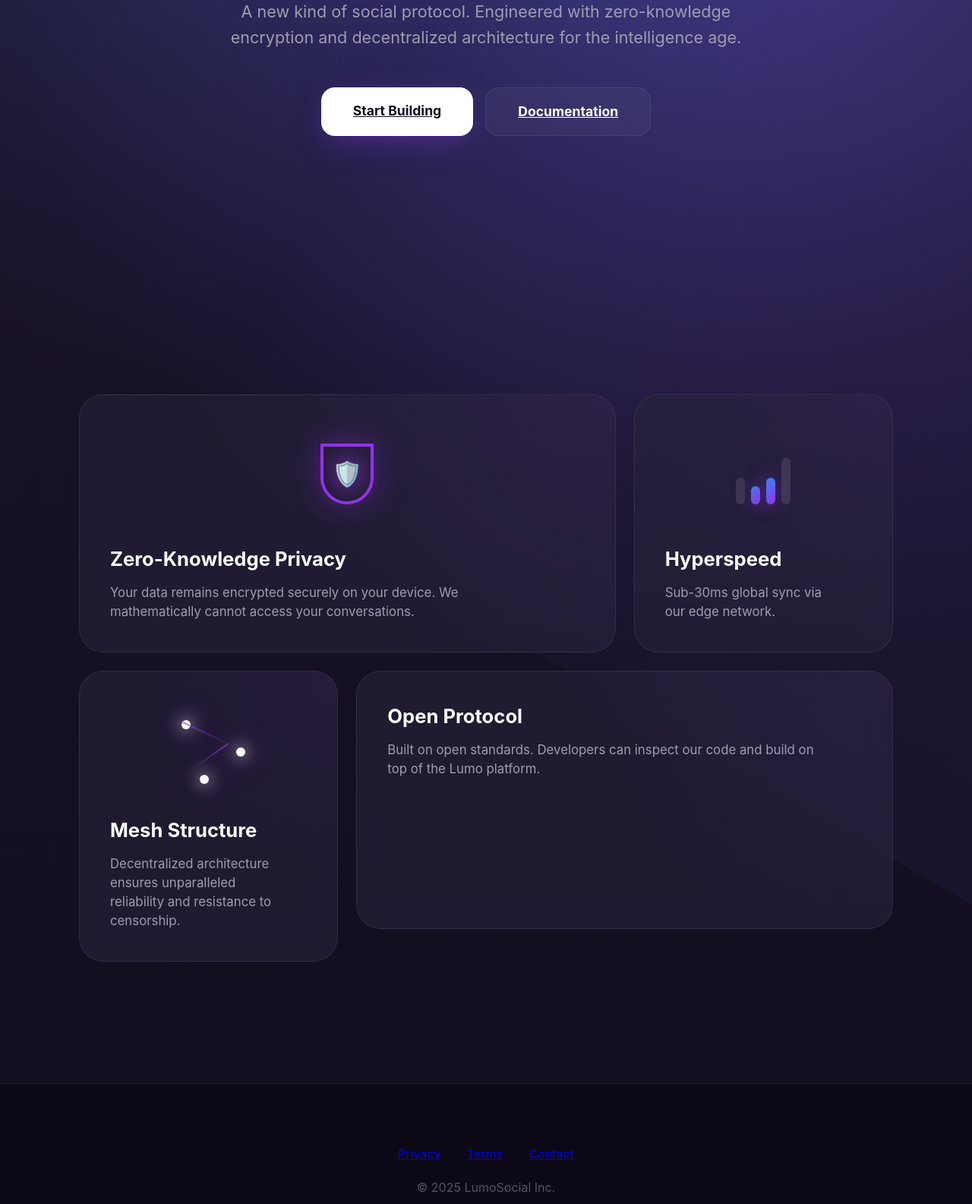
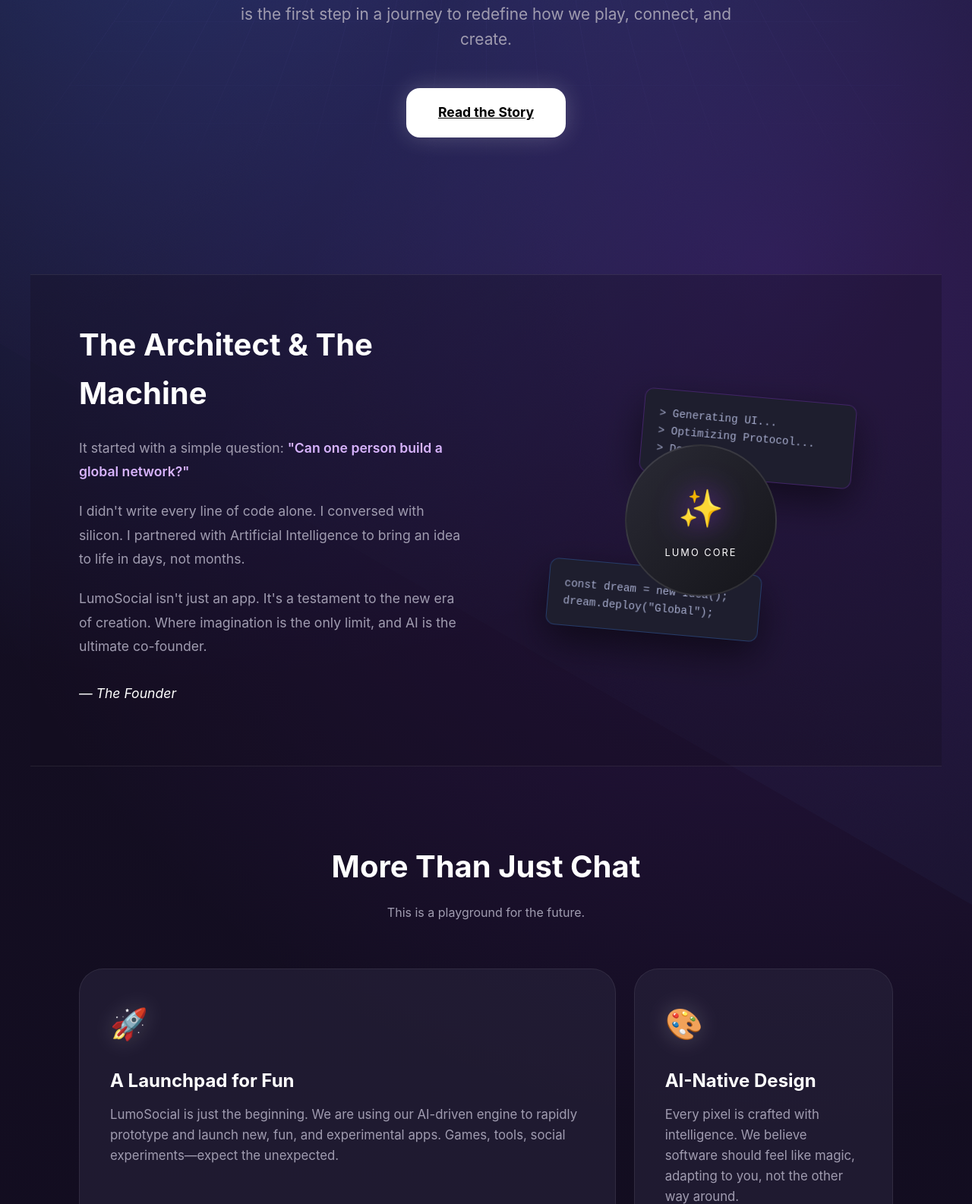
Before and after one commit to Andy1221-98/lumosocial-site, a plain HTML site: page index.html in a window 1280 px wide. Shown: the part 502-2087 px from the top of the page at 76% size. Drawn offline with Linux system fonts and the light colour scheme.

Commit message:
Update index.html

```diff
--- a/index.html
+++ b/index.html
@@ -3,42 +3,39 @@
 <head>
     <meta charset="UTF-8">
     <meta name="viewport" content="width=device-width, initial-scale=1.0">
-    <title>LumoSocial | The Connection Network</title>
+    <title>LumoSocial | Born from Intelligence</title>
     <style>
         :root {
-            /* --- 核心升级1：星云紫蓝背景色系 --- */
-            --bg-deep: #120c1f; /* 新底色：深紫罗兰，比纯黑更有韵味 */
-            --bg-surface: rgba(40, 35, 60, 0.6); /* 卡片背景更透亮，带紫色调 */
+            --bg-deep: #120c1f;
+            --bg-surface: rgba(40, 35, 60, 0.6);
             --text-primary: #ffffff;
-            --text-secondary: #a09cb0; /* 副标题带一点紫灰 */
-            /* 品牌核心渐变：更鲜艳的蓝紫融合 */
+            --text-secondary: #a09cb0;
             --accent-gradient: linear-gradient(135deg, #3b82f6, #9333ea);
             --accent-blue: #3b82f6;
             --accent-purple: #9333ea;
             --border: rgba(255, 255, 255, 0.08);
-            --grid-color: rgba(120, 100, 255, 0.08); /* 网格也带紫色光 */
+            --grid-color: rgba(120, 100, 255, 0.08);
         }
 
         * { margin: 0; padding: 0; box-sizing: border-box; font-family: -apple-system, BlinkMacSystemFont, "SF Pro Display", "Inter", sans-serif; }
 
         body {
             background-color: var(--bg-deep);
-            /* 复合背景：顶部强烈的蓝紫星云光 + 底部的深色过渡 */
             background-image:
-                radial-gradient(circle at 50% 0%, rgba(59, 130, 246, 0.3) 0%, transparent 50%), /* 顶部蓝光 */
-                radial-gradient(circle at 80% 20%, rgba(147, 51, 234, 0.25) 0%, transparent 50%), /* 右侧紫光 */
-                linear-gradient(to bottom, #1a1528 0%, var(--bg-deep) 100%); /* 整体过渡 */
+                radial-gradient(circle at 20% 10%, rgba(59, 130, 246, 0.25) 0%, transparent 40%),
+                radial-gradient(circle at 80% 30%, rgba(147, 51, 234, 0.2) 0%, transparent 50%),
+                linear-gradient(to bottom, #151024 0%, var(--bg-deep) 100%);
             color: var(--text-primary);
             overflow-x: hidden;
-            line-height: 1.5;
+            line-height: 1.6;
             -webkit-font-smoothing: antialiased;
             min-height: 100vh;
         }
 
-        /* --- 新增：缓慢旋转的极光层 (增加背景流动感) --- */
+        /* 极光背景 */
         .aurora-layer {
             position: fixed; top: -50%; left: -50%; width: 200%; height: 200%;
-            background: conic-gradient(from 180deg at 50% 50%, transparent 0deg, rgba(147, 51, 234, 0.1) 120deg, rgba(59, 130, 246, 0.1) 240deg, transparent 360deg);
+            background: conic-gradient(from 180deg at 50% 50%, transparent 0deg, rgba(147, 51, 234, 0.08) 120deg, rgba(59, 130, 246, 0.08) 240deg, transparent 360deg);
             mix-blend-mode: screen;
             animation: auroraSpin 60s linear infinite;
             z-index: -3; pointer-events: none;
@@ -52,129 +49,139 @@
                 linear-gradient(90deg, var(--grid-color) 1px, transparent 1px);
             background-size: 80px 80px;
             transform: perspective(1000px) rotateX(60deg) translateY(-100px) translateZ(-300px);
-            opacity: 0.8;
-            pointer-events: none;
-            z-index: -2;
+            opacity: 0.6; pointer-events: none; z-index: -2;
             mask-image: linear-gradient(to bottom, rgba(0,0,0,0) 0%, rgba(0,0,0,1) 40%, rgba(0,0,0,0) 80%);
         }
 
-        /* --- Navigation & New Abstract Logo --- */
+        /* Navigation */
         nav {
             position: fixed; top: 0; width: 100%; z-index: 50;
             padding: 18px 8%;
             display: flex; justify-content: space-between; align-items: center;
-            backdrop-filter: blur(25px) saturate(150%); /* 磨砂感更强 */
-            background: rgba(18, 12, 31, 0.7); /* 适配新背景 */
+            backdrop-filter: blur(25px) saturate(150%);
+            background: rgba(18, 12, 31, 0.8);
             border-bottom: 1px solid var(--border);
         }
 
         .brand-container { display: flex; align-items: center; gap: 14px; text-decoration: none; }
-        /* 核心升级2：全新抽象几何 Logo */
-        .brand-icon-svg {
-            width: 34px; height: 34px;
-            filter: drop-shadow(0 0 12px rgba(147, 51, 234, 0.6)); /* 紫色辉光 */
-        }
+        .brand-icon-svg { width: 34px; height: 34px; filter: drop-shadow(0 0 12px rgba(147, 51, 234, 0.6)); }
         .brand-text { font-size: 1.4rem; letter-spacing: -0.5px; line-height: 1; }
         .brand-lumo { font-weight: 800; background: var(--accent-gradient); -webkit-background-clip: text; -webkit-text-fill-color: transparent; }
         .brand-social { font-weight: 400; color: var(--text-primary); opacity: 0.9; }
 
         .nav-items a { color: var(--text-secondary); margin-left: 32px; font-size: 0.95rem; transition: 0.2s; font-weight: 500; }
         .nav-items a:hover { color: white; }
-        .nav-cta { background: var(--text-primary); color: var(--bg-deep) !important; padding: 10px 22px; border-radius: 12px; font-weight: 700; transition: 0.3s; box-shadow: 0 4px 15px rgba(0,0,0,0.1); }
-        .nav-cta:hover { box-shadow: 0 0 25px rgba(147, 51, 234, 0.4); transform: translateY(-2px) scale(1.02);}
+        .nav-cta { background: white; color: black !important; padding: 10px 22px; border-radius: 12px; font-weight: 700; transition: 0.3s; }
+        .nav-cta:hover { transform: translateY(-2px); box-shadow: 0 0 20px rgba(255,255,255,0.4); }
 
-        /* --- Hero Section --- */
-        .hero { padding: 180px 5% 120px; text-align: center; max-width: 1200px; margin: 0 auto; position: relative; }
+        /* --- Hero: The Hook --- */
+        .hero { padding: 180px 5% 100px; text-align: center; max-width: 1000px; margin: 0 auto; }
+
+        /* 故事感的标签 */
         .pill {
-            display: inline-flex; align-items: center; gap: 8px; padding: 8px 16px; border-radius: 99px;
-            background: rgba(147, 51, 234, 0.1); border: 1px solid rgba(147, 51, 234, 0.25); /* 使用紫色调 */
-            font-size: 0.85rem; color: #d8b4fe; margin-bottom: 32px; font-weight: 600;
-            animation: fadeIn 1s ease-out; letter-spacing: 0.5px;
+            display: inline-flex; align-items: center; gap: 8px; padding: 8px 18px; border-radius: 99px;
+            background: rgba(255, 255, 255, 0.05); border: 1px solid rgba(255, 255, 255, 0.1);
+            font-size: 0.9rem; color: #e9d5ff; margin-bottom: 32px; font-weight: 500;
+            animation: fadeIn 1s ease-out; letter-spacing: 0.5px; font-style: italic;
         }
-        .pill::before { content:''; width: 8px; height: 8px; background: #a853ba; border-radius: 50%; box-shadow: 0 0 8px #a853ba; }
 
         h1 {
-            font-size: clamp(3.5rem, 8vw, 6.5rem); font-weight: 800; letter-spacing: -0.04em; line-height: 1.1;
-            /* 标题渐变带一点点紫 */
-            background: linear-gradient(180deg, #ffffff 30%, #b4a8d0 100%);
+            font-size: clamp(3rem, 7vw, 5.5rem); font-weight: 800; letter-spacing: -0.04em; line-height: 1.1;
+            background: linear-gradient(180deg, #fff 20%, #a853ba 100%);
             -webkit-background-clip: text; -webkit-text-fill-color: transparent;
-            margin-bottom: 24px; text-shadow: 0 10px 50px rgba(147, 51, 234, 0.2);
+            margin-bottom: 24px; text-shadow: 0 0 60px rgba(147, 51, 234, 0.3);
             animation: slideUp 1s cubic-bezier(0.16, 1, 0.3, 1) forwards; opacity: 0; transform: translateY(20px);
         }
+
         .hero p {
-            font-size: 1.35rem; color: var(--text-secondary); max-width: 680px; margin: 0 auto 48px; line-height: 1.6;
+            font-size: 1.3rem; color: var(--text-secondary); max-width: 700px; margin: 0 auto 48px; line-height: 1.6;
             animation: slideUp 1s cubic-bezier(0.16, 1, 0.3, 1) 0.2s forwards; opacity: 0; transform: translateY(20px);
         }
+
         .hero-btns {
-            display: flex; gap: 16px; justify-content: center; margin-bottom: 120px;
+            display: flex; gap: 16px; justify-content: center; margin-bottom: 80px;
             animation: slideUp 1s cubic-bezier(0.16, 1, 0.3, 1) 0.4s forwards; opacity: 0; transform: translateY(20px);
         }
         .btn-primary {
-            padding: 18px 42px; background: var(--text-primary); color: var(--bg-deep); border-radius: 18px; font-weight: 700; font-size: 1.1rem;
-            transition: 0.3s; box-shadow: 0 10px 40px -10px rgba(147, 51, 234, 0.5); /* 紫色投影 */
+            padding: 18px 42px; background: white; color: black; border-radius: 18px; font-weight: 700; font-size: 1.1rem;
+            transition: 0.3s; box-shadow: 0 0 30px rgba(255,255,255,0.2);
         }
-        .btn-primary:hover { transform: translateY(-3px) scale(1.02); box-shadow: 0 20px 60px -10px rgba(147, 51, 234, 0.7); }
-        .btn-ghost {
-            padding: 18px 42px; background: rgba(255,255,255,0.04); color: var(--text-primary); border-radius: 18px; font-weight: 700; font-size: 1.1rem;
-            transition: 0.3s; border: 1px solid var(--border); backdrop-filter: blur(10px);
+        .btn-primary:hover { transform: translateY(-3px) scale(1.02); box-shadow: 0 0 50px rgba(255,255,255,0.4); }
+
+        /* --- Story Section: The Creator's Monologue --- */
+        .story-section {
+            max-width: 1200px; margin: 0 auto 100px; padding: 60px 5%;
+            border-top: 1px solid var(--border); border-bottom: 1px solid var(--border);
+            background: rgba(20, 15, 30, 0.3);
         }
-        .btn-ghost:hover { border-color: rgba(255,255,255,0.3); background: rgba(255,255,255,0.08); transform: translateY(-3px); }
+        .story-grid { display: grid; grid-template-columns: 1fr 1fr; gap: 60px; align-items: center; }
+        .story-content h2 { font-size: 2.5rem; margin-bottom: 24px; font-weight: 700; color: white; }
+        .story-content p { font-size: 1.1rem; color: var(--text-secondary); margin-bottom: 20px; line-height: 1.8; }
+        .story-highlight { color: #d8b4fe; font-weight: 600; }
 
-        /* --- Features Grid (适配新色系) --- */
-        .features { max-width: 1200px; margin: 100px auto 160px; padding: 0 5%; }
-        .grid-container { display: grid; grid-template-columns: repeat(3, 1fr); grid-template-rows: repeat(2, 340px); gap: 24px; }
+        /* 故事视觉图：模拟代码生成的浮动块 */
+        .story-visual {
+            position: relative; height: 400px; display: flex; justify-content: center; align-items: center;
+        }
+        .code-block {
+            position: absolute; padding: 20px; background: #1e1e2e; border-radius: 12px; border: 1px solid rgba(147, 51, 234, 0.3);
+            font-family: monospace; font-size: 0.9rem; color: #a6accd; box-shadow: 0 20px 50px rgba(0,0,0,0.5);
+            animation: float 6s ease-in-out infinite; width: 280px;
+        }
+        .cb-1 { top: 10%; right: 10%; z-index: 1; animation-delay: 0s; transform: rotate(5deg); }
+        .cb-2 { bottom: 10%; left: 10%; z-index: 2; animation-delay: 1s; transform: rotate(-5deg); border-color: rgba(59, 130, 246, 0.3); }
+        .cb-main {
+            z-index: 3; background: linear-gradient(135deg, #2a2a35, #15151a);
+            text-align: center; display: flex; flex-direction: column; align-items: center; justify-content: center;
+            width: 200px; height: 200px; border-radius: 50%; border: 2px solid rgba(255,255,255,0.1);
+        }
+        .ai-spark { font-size: 3rem; margin-bottom: 10px; filter: drop-shadow(0 0 20px #9333ea); }
+
+        /* --- Vision Grid (Bento) --- */
+        .features { max-width: 1200px; margin: 0 auto 160px; padding: 0 5%; }
+        .section-header { text-align: center; margin-bottom: 60px; }
+        .section-header h2 { font-size: 2.5rem; margin-bottom: 16px; }
+        .grid-container { display: grid; grid-template-columns: repeat(3, 1fr); gap: 24px; }
+
         .bento-card {
             background: var(--bg-surface); border: 1px solid var(--border); border-radius: 32px;
             padding: 40px; position: relative; overflow: hidden;
-            display: flex; flex-direction: column; justify-content: space-between;
+            display: flex; flex-direction: column; justify-content: space-between; min-height: 320px;
             transition: 0.4s;
-            /* 卡片内部紫光 */
-            background-image: radial-gradient(circle at top right, rgba(147, 51, 234, 0.05), transparent 50%);
-            backdrop-filter: blur(20px);
         }
-        .bento-card:hover { transform: translateY(-8px) scale(1.01); border-color: rgba(147, 51, 234, 0.4); box-shadow: 0 25px 70px -20px rgba(147, 51, 234, 0.3); }
-        .col-span-2 { grid-column: span 2; } .row-span-2 { grid-row: span 2; }
-        .bento-content h3 { font-size: 1.6rem; margin-bottom: 12px; font-weight: 700; }
-        .bento-content p { color: var(--text-secondary); font-size: 1.05rem; line-height: 1.5; max-width: 90%; }
-        .visual-area { flex: 1; position: relative; margin-bottom: 30px; display: flex; align-items: center; justify-content: center; }
+        .bento-card:hover { transform: translateY(-8px); border-color: rgba(147, 51, 234, 0.4); background: rgba(50, 45, 75, 0.7); }
+        .col-span-2 { grid-column: span 2; }
 
-        /* Visuals - 使用新的紫蓝渐变 */
-        .shield { width: 70px; height: 80px; border: 4px solid var(--accent-purple); border-radius: 0 0 35px 35px; position: relative; display: flex; align-items: center; justify-content: center; box-shadow: 0 0 40px rgba(147, 51, 234, 0.4); }
-        .shield::after { content:'🛡️'; font-size: 32px; filter: drop-shadow(0 0 15px var(--accent-purple));}
-        .speed-bars { display: flex; gap: 8px; align-items: flex-end; height: 80px; }
-        .bar { width: 12px; background: rgba(255,255,255,0.1); border-radius: 6px; animation: eq 1.2s ease-in-out infinite; }
-        .bar.active { background: var(--accent-gradient); box-shadow: 0 0 25px rgba(147, 51, 234, 0.5); }
-        .network-dots { position: relative; width: 120px; height: 120px; }
-        .dot { position: absolute; width: 12px; height: 12px; background: white; border-radius: 50%; box-shadow: 0 0 20px white, 0 0 40px var(--accent-purple); }
-        .d1 { top: 20%; left: 20%; } .d2 { top: 50%; left: 80%; } .d3 { top: 80%; left: 40%; }
-        .line { position: absolute; height: 2px; background: linear-gradient(90deg, var(--accent-purple), transparent); transform-origin: 0 0; opacity: 0.7; }
-        .l1 { top: 26px; left: 26px; width: 75px; transform: rotate(25deg); } .l2 { top: 56px; left: 86px; width: 60px; transform: rotate(145deg); }
+        .bento-content h3 { font-size: 1.5rem; margin-bottom: 12px; font-weight: 700; color: white; }
+        .bento-content p { color: var(--text-secondary); font-size: 1.05rem; }
+
+        .icon-large { font-size: 2.5rem; margin-bottom: 24px; display: inline-block; filter: drop-shadow(0 0 15px rgba(255,255,255,0.2)); }
 
         footer { padding: 80px 5%; border-top: 1px solid var(--border); text-align: center; color: var(--text-secondary); background: rgba(12, 8, 20, 0.8); }
         .footer-links a { margin: 0 15px; transition: 0.3s; } .footer-links a:hover { color: var(--accent-purple); }
 
         @keyframes fadeIn { from { opacity: 0; } to { opacity: 1; } }
         @keyframes slideUp { from { opacity: 0; transform: translateY(30px); } to { opacity: 1; transform: translateY(0); } }
-        @keyframes eq { 0%, 100% { height: 30%; } 50% { height: 90%; } }
         @keyframes auroraSpin { 0% { transform: rotate(0deg); } 100% { transform: rotate(360deg); } }
+        @keyframes float { 0%, 100% { transform: translateY(0) rotate(5deg); } 50% { transform: translateY(-15px) rotate(5deg); } }
 
         @media (max-width: 768px) {
-            h1 { font-size: 3.5rem; }
-            .grid-container { grid-template-columns: 1fr; grid-template-rows: auto; }
-            .col-span-2, .row-span-2 { grid-column: span 1; grid-row: span 1; }
+            h1 { font-size: 3rem; }
+            .story-grid { grid-template-columns: 1fr; }
+            .grid-container { grid-template-columns: 1fr; }
+            .col-span-2 { grid-column: span 1; }
             .nav-items { display: none; }
         }
     </style>
     <svg width="0" height="0" style="position:absolute">
         <defs>
             <linearGradient id="brand-grad" x1="0%" y1="0%" x2="100%" y2="100%">
-                <stop offset="0%" style="stop-color:#3b82f6" /> <stop offset="100%" style="stop-color:#9333ea" /> </linearGradient>
+                <stop offset="0%" style="stop-color:#3b82f6" />
+                <stop offset="100%" style="stop-color:#9333ea" />
+            </linearGradient>
             <filter id="glow">
                 <feGaussianBlur stdDeviation="3" result="coloredBlur"/>
-                <feMerge>
-                    <feMergeNode in="coloredBlur"/>
-                    <feMergeNode in="SourceGraphic"/>
-                </feMerge>
+                <feMerge><feMergeNode in="coloredBlur"/><feMergeNode in="SourceGraphic"/></feMerge>
             </filter>
         </defs>
     </svg>
@@ -194,62 +201,83 @@
                 <span class="brand-lumo">Lumo</span><span class="brand-social">Social</span>
             </div>
         </a>
-
         <div class="nav-items">
-            <a href="#features">Platform</a>
-            <a href="#security">Technology</a>
-            <a href="#">Resources</a>
+            <a href="#story">Our Story</a>
+            <a href="#vision">Vision</a>
+            <a href="#">Labs</a>
         </div>
-        <a href="#" class="nav-cta">Get Started</a>
+        <a href="#" class="nav-cta">Explore Apps</a>
     </nav>
 
     <section class="hero">
-        <div class="pill">✨ The Lumo Network is live</div>
-        <h1>The Connection<br>Layer for AI.</h1>
-        <p>A new kind of social protocol. Engineered with zero-knowledge encryption and decentralized architecture for the intelligence age.</p>
+        <div class="pill">✨ Code Less. Create More.</div>
+        <h1>Born from a Prompt.<br>Built for the World.</h1>
+        <p>I am an AI entrepreneur exploring the frontiers of software. LumoSocial is the first step in a journey to redefine how we play, connect, and create.</p>
 
         <div class="hero-btns">
-            <a href="#" class="btn-primary">Start Building</a>
-            <a href="#" class="btn-ghost">Documentation</a>
+            <a href="#story" class="btn-primary">Read the Story</a>
         </div>
     </section>
 
-    <section class="features" id="features">
+    <section class="story-section" id="story">
+        <div class="story-grid">
+            <div class="story-content">
+                <h2>The Architect & The Machine</h2>
+                <p>It started with a simple question: <span class="story-highlight">"Can one person build a global network?"</span></p>
+                <p>I didn't write every line of code alone. I conversed with silicon. I partnered with Artificial Intelligence to bring an idea to life in days, not months.</p>
+                <p>LumoSocial isn't just an app. It's a testament to the new era of creation. Where imagination is the only limit, and AI is the ultimate co-founder.</p>
+                <p style="margin-top: 30px; font-style: italic; color: white;">— The Founder</p>
+            </div>
+            <div class="story-visual">
+                <div class="code-block cb-1">
+                    > Generating UI...<br>
+                    > Optimizing Protocol...<br>
+                    > Done.
+                </div>
+                <div class="cb-main">
+                    <div class="ai-spark">✨</div>
+                    <div style="font-size: 0.8rem; letter-spacing: 2px;">LUMO CORE</div>
+                </div>
+                <div class="code-block cb-2">
+                    const dream = new Idea();<br>
+                    dream.deploy("Global");
+                </div>
+            </div>
+        </div>
+    </section>
+
+    <section class="features" id="vision">
+        <div class="section-header">
+            <h2>More Than Just Chat</h2>
+            <p style="color: var(--text-secondary);">This is a playground for the future.</p>
+        </div>
         <div class="grid-container">
             <div class="bento-card col-span-2">
-                <div class="visual-area"><div class="shield"></div></div>
                 <div class="bento-content">
-                    <h3>Zero-Knowledge Privacy</h3>
-                    <p>Your data remains encrypted securely on your device. We mathematically cannot access your conversations.</p>
+                    <div class="icon-large">🚀</div>
+                    <h3>A Launchpad for Fun</h3>
+                    <p>LumoSocial is just the beginning. We are using our AI-driven engine to rapidly prototype and launch new, fun, and experimental apps. Games, tools, social experiments—expect the unexpected.</p>
                 </div>
             </div>
             <div class="bento-card">
-                <div class="visual-area">
-                    <div class="speed-bars">
-                        <div class="bar"></div><div class="bar active" style="animation-delay: 0.2s"></div><div class="bar active" style="animation-delay: 0.4s"></div><div class="bar" style="animation-delay: 0.6s"></div>
-                    </div>
-                </div>
                 <div class="bento-content">
-                    <h3>Hyperspeed</h3>
-                    <p>Sub-30ms global sync via our edge network.</p>
+                    <div class="icon-large">🎨</div>
+                    <h3>AI-Native Design</h3>
+                    <p>Every pixel is crafted with intelligence. We believe software should feel like magic, adapting to you, not the other way around.</p>
                 </div>
             </div>
-            <div class="bento-card row-span-2">
-                <div class="visual-area" style="height: 100%;">
-                    <div class="network-dots">
-                        <div class="dot d1"></div><div class="dot d2"></div><div class="dot d3"></div>
-                        <div class="line l1"></div><div class="line l2"></div>
-                    </div>
-                </div>
+            <div class="bento-card">
                 <div class="bento-content">
-                    <h3>Mesh Structure</h3>
-                    <p>Decentralized architecture ensures unparalleled reliability and resistance to censorship.</p>
+                    <div class="icon-large">🤝</div>
+                    <h3>Community First</h3>
+                    <p>We are building this in public. Join our journey as we explore what's possible when humans and AI build together.</p>
                 </div>
             </div>
             <div class="bento-card col-span-2">
                 <div class="bento-content">
-                    <h3>Open Protocol</h3>
-                    <p>Built on open standards. Developers can inspect our code and build on top of the Lumo platform.</p>
+                    <div class="icon-large">🔮</div>
+                    <h3>The Next Chapter</h3>
+                    <p>We are currently working on 3 new AI-powered utilities designed to simplify your digital life. Stay tuned.</p>
                 </div>
             </div>
         </div>
@@ -261,7 +289,7 @@
             <a href="terms.html">Terms</a>
             <a href="#">Contact</a>
         </div>
-        <p style="margin-top: 20px; opacity: 0.5">&copy; 2025 LumoSocial Inc.</p>
+        <p style="margin-top: 20px; opacity: 0.5">&copy; 2025 LumoSocial Inc. Handcrafted with AI.</p>
     </footer>
 
 </body>
```
